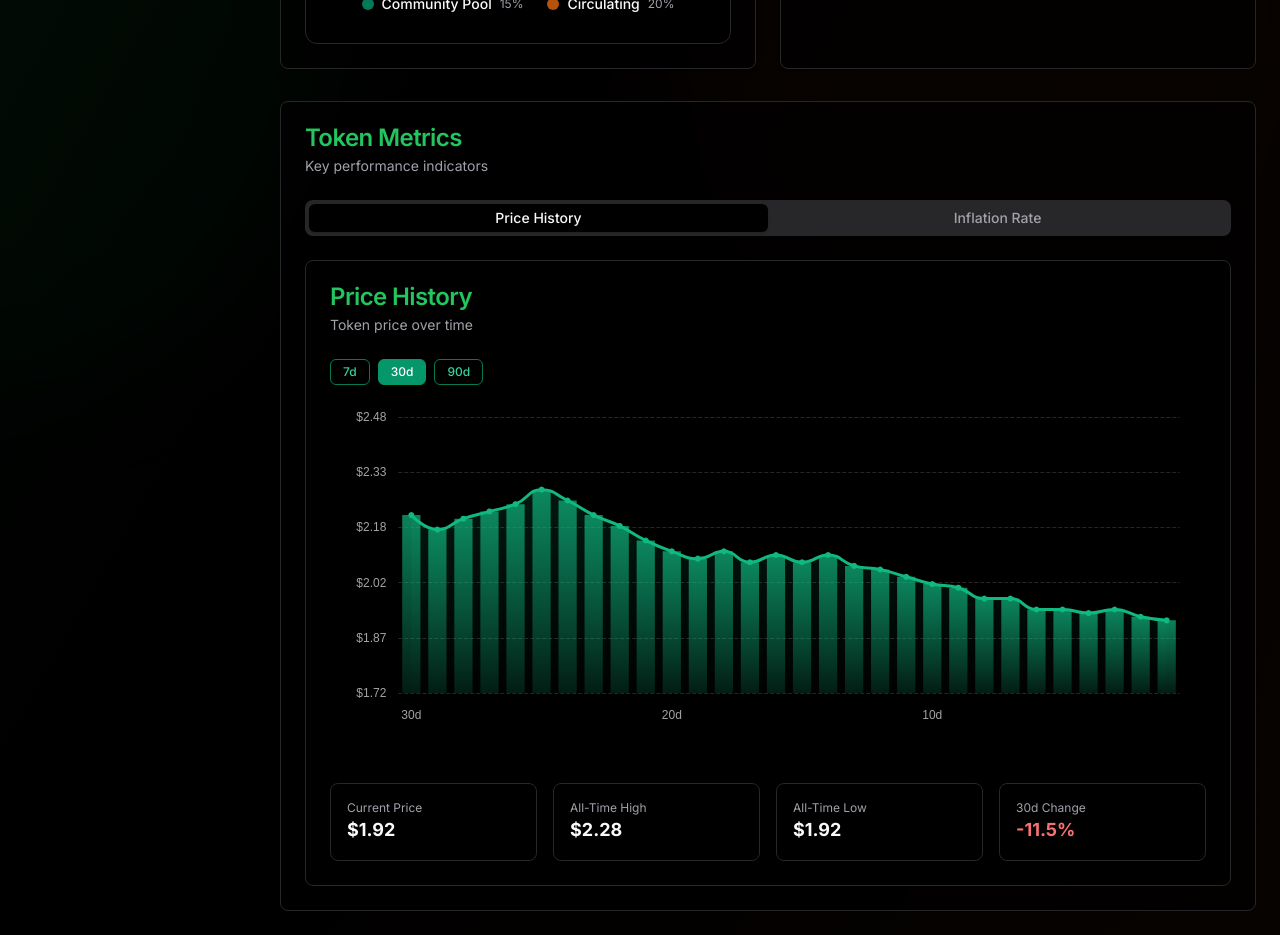
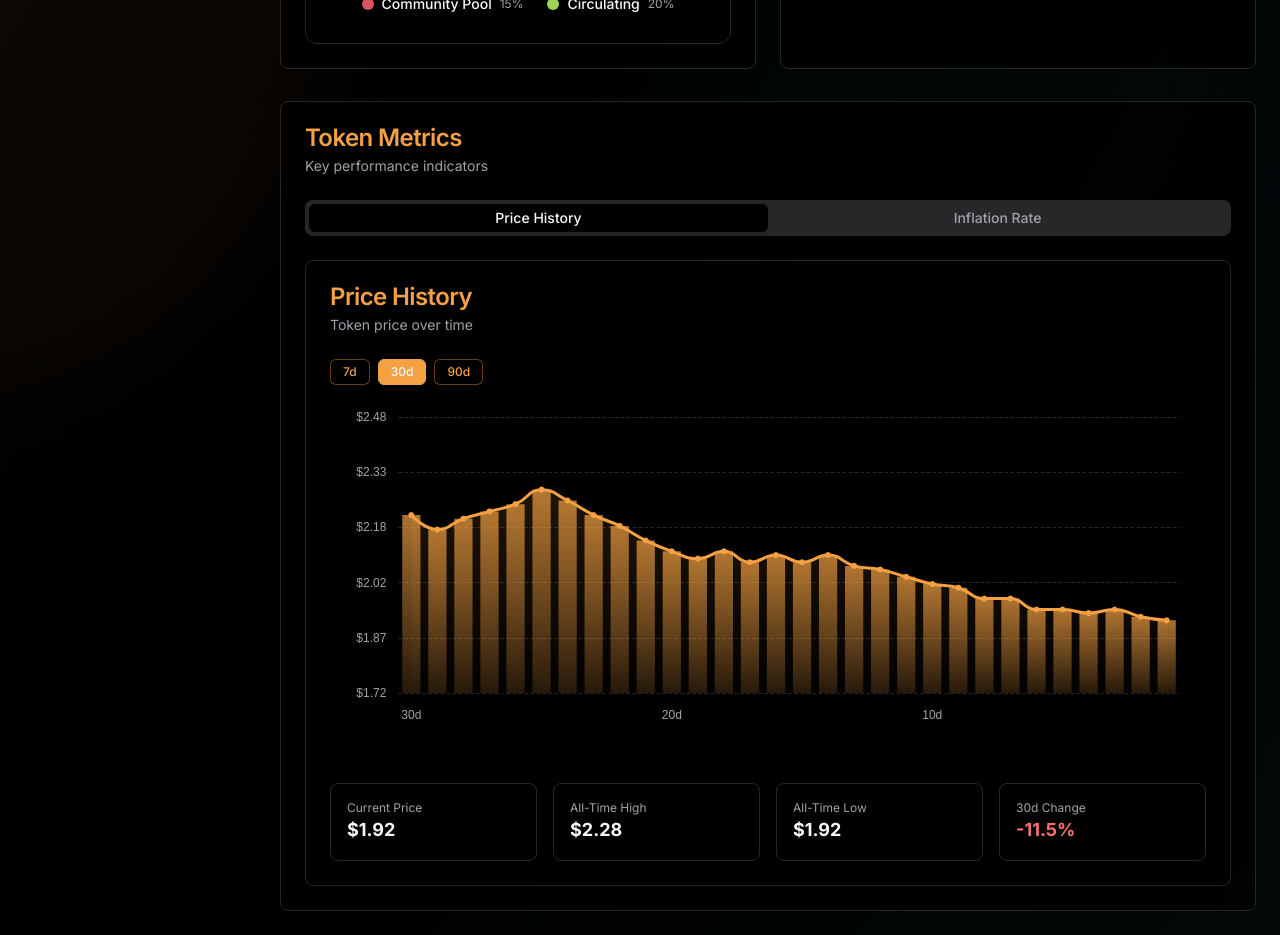
Before and after one commit to penumbra-zone/tokenomics, a Next.js app: page / in a window 1280 px wide. Shown: the part 1320-2255 px from the top of the page. Built offline with nearby package versions, Linux system fonts and the light colour scheme.

Commit message:
feat: update colors to match penumbra look

```diff
--- a/src/app/globals.css
+++ b/src/app/globals.css
@@ -10,10 +10,10 @@
     --card-foreground: 240 10% 3.9%;
     --popover: 0 0% 100%;
     --popover-foreground: 240 10% 3.9%;
-    --primary: 142.1 76.2% 36.3%;
+    --primary: 32 89% 61%;
     --primary-foreground: 355.7 100% 97.3%;
-    --secondary: 240 4.8% 95.9%;
-    --secondary-foreground: 240 5.9% 10%;
+    --secondary: 192 54% 36%;
+    --secondary-foreground: 210 40% 98%;
     --muted: 240 4.8% 95.9%;
     --muted-foreground: 240 3.8% 46.1%;
     --accent: 240 4.8% 95.9%;
@@ -22,7 +22,7 @@
     --destructive-foreground: 0 0% 98%;
     --border: 240 5.9% 90%;
     --input: 240 5.9% 90%;
-    --ring: 142.1 76.2% 36.3%;
+    --ring: 32 89% 61%;
     --radius: 0.5rem;
   }
 
@@ -33,10 +33,10 @@
     --card-foreground: 0 0% 98%;
     --popover: 240 10% 3.9%;
     --popover-foreground: 0 0% 98%;
-    --primary: 142.1 70.6% 45.3%;
-    --primary-foreground: 144.9 80.4% 10%;
-    --secondary: 240 3.7% 15.9%;
-    --secondary-foreground: 0 0% 98%;
+    --primary: 32 89% 61%;
+    --primary-foreground: 210 40% 98%;
+    --secondary: 192 54% 36%;
+    --secondary-foreground: 210 40% 98%;
     --muted: 240 3.7% 15.9%;
     --muted-foreground: 240 5% 64.9%;
     --accent: 240 3.7% 15.9%;
@@ -45,7 +45,7 @@
     --destructive-foreground: 0 0% 98%;
     --border: 240 3.7% 15.9%;
     --input: 240 3.7% 15.9%;
-    --ring: 142.4 71.8% 29.2%;
+    --ring: 32 89% 61%;
   }
 }
 
--- a/src/modules/tokenomics/components/BarLineChart.tsx
+++ b/src/modules/tokenomics/components/BarLineChart.tsx
@@ -2,7 +2,8 @@
 
 import type { EChartsOption } from "echarts";
 import ReactECharts from "echarts-for-react";
-import { useState } from "react";
+import { useState, useEffect } from "react";
+import { useTheme } from "next-themes";
 
 export interface BarLineChartData {
   x: string;
@@ -31,14 +32,72 @@ export default function BarLineChart({
   tooltipFormatter,
   areaLabel = "Value",
   yPadding = 0.2,
-  barGradientColors = ["rgba(16,185,129,0.15)", "rgba(16,185,129,0.7)"],
-  lineColor = "#10b981",
-  areaGradientColors = ["rgba(16,185,129,0.18)", "rgba(16,185,129,0.01)"],
+  barGradientColors,
+  lineColor,
+  areaGradientColors,
   minYZero = true,
   dayOptions = [7, 30, 90],
   defaultDays = 30,
 }: BarLineChartProps) {
   const [days, setDays] = useState(defaultDays);
+  const { resolvedTheme } = useTheme();
+  const [themeColors, setThemeColors] = useState({
+    primaryColor: "#f49c43", // Default primary color
+    barGradient: ["rgba(244,156,67,0.15)", "rgba(244,156,67,0.7)"],
+    areaGradient: ["rgba(244,156,67,0.18)", "rgba(244,156,67,0.01)"],
+  });
+
+  // Get CSS variable for primary color
+  useEffect(() => {
+    const getPrimaryColor = () => {
+      const rootStyles = getComputedStyle(document.documentElement);
+      const primaryHsl = rootStyles.getPropertyValue("--primary").trim();
+
+      // Convert HSL values to hex
+      const [h, s, l] = primaryHsl.split(" ").map((val) => parseFloat(val));
+      const primaryColor = hslToHex(h, s, l);
+
+      return {
+        primaryColor,
+        barGradient: [
+          `rgba(${hexToRgb(primaryColor)},0.15)`,
+          `rgba(${hexToRgb(primaryColor)},0.7)`,
+        ],
+        areaGradient: [
+          `rgba(${hexToRgb(primaryColor)},0.18)`,
+          `rgba(${hexToRgb(primaryColor)},0.01)`,
+        ],
+      };
+    };
+
+    setThemeColors(getPrimaryColor());
+  }, [resolvedTheme]);
+
+  // HSL to Hex conversion helper
+  function hslToHex(h: number, s: number, l: number) {
+    s /= 100;
+    l /= 100;
+    const a = s * Math.min(l, 1 - l);
+    const f = (n: number) => {
+      const k = (n + h / 30) % 12;
+      const color = l - a * Math.max(Math.min(k - 3, 9 - k, 1), -1);
+      return Math.round(255 * color)
+        .toString(16)
+        .padStart(2, "0");
+    };
+    return `#${f(0)}${f(8)}${f(4)}`;
+  }
+
+  // Hex to RGB helper for rgba
+  function hexToRgb(hex: string) {
+    const result = /^#?([a-f\d]{2})([a-f\d]{2})([a-f\d]{2})$/i.exec(hex);
+    return result
+      ? `${parseInt(result[1], 16)}, ${parseInt(result[2], 16)}, ${parseInt(
+          result[3],
+          16
+        )}`
+      : "244, 156, 67"; // Fallback to amber
+  }
 
   // Only show the last N days
   const filteredData = data.slice(-days);
@@ -55,24 +114,25 @@ export default function BarLineChart({
 
   // X-axis label logic
   const xAxisLabels = [
-    filteredData[0].x, // leftmost
-    filteredData[Math.floor(filteredData.length / 3)].x,
-    filteredData[Math.floor((2 * filteredData.length) / 3)].x,
-    filteredData[filteredData.length - 1].x, // rightmost
-  ];
+    filteredData[0]?.x, // leftmost
+    filteredData[Math.floor(filteredData.length / 3)]?.x,
+    filteredData[Math.floor((2 * filteredData.length) / 3)]?.x,
+    filteredData[filteredData.length - 1]?.x, // rightmost
+  ].filter(Boolean);
+
   const xAxisLabelNames = [
     `${days}d`,
     `${Math.round((2 * days) / 3)}d`,
     `${Math.round(days / 3)}d`,
     "Now",
-  ];
+  ].slice(0, xAxisLabels.length);
 
   const option: EChartsOption = {
     backgroundColor: "transparent",
     tooltip: {
       trigger: "axis",
       backgroundColor: "#18181b",
-      borderColor: lineColor,
+      borderColor: lineColor || themeColors.primaryColor,
       borderWidth: 1,
       textStyle: { color: "#fff" },
       formatter: tooltipFormatter
@@ -145,14 +205,20 @@ export default function BarLineChart({
             x2: 0,
             y2: 0,
             colorStops: [
-              { offset: 0, color: barGradientColors[0] },
-              { offset: 1, color: barGradientColors[1] },
+              {
+                offset: 0,
+                color: barGradientColors?.[0] || themeColors.barGradient[0],
+              },
+              {
+                offset: 1,
+                color: barGradientColors?.[1] || themeColors.barGradient[1],
+              },
             ],
           },
         },
         emphasis: {
           itemStyle: {
-            color: lineColor,
+            color: lineColor || themeColors.primaryColor,
           },
         },
         z: 1,
@@ -166,10 +232,10 @@ export default function BarLineChart({
         symbolSize: 6,
         lineStyle: {
           width: 3,
-          color: lineColor,
+          color: lineColor || themeColors.primaryColor,
         },
         itemStyle: {
-          color: lineColor,
+          color: lineColor || themeColors.primaryColor,
           borderColor: "#fff",
           borderWidth: 0,
         },
@@ -181,8 +247,14 @@ export default function BarLineChart({
             x2: 0,
             y2: 1,
             colorStops: [
-              { offset: 0, color: areaGradientColors[0] },
-              { offset: 1, color: areaGradientColors[1] },
+              {
+                offset: 0,
+                color: areaGradientColors?.[0] || themeColors.areaGradient[0],
+              },
+              {
+                offset: 1,
+                color: areaGradientColors?.[1] || themeColors.areaGradient[1],
+              },
             ],
           },
         },
@@ -202,8 +274,8 @@ export default function BarLineChart({
             key={opt}
             className={`px-3 py-1 rounded-md text-xs font-medium border transition-colors ${
               days === opt
-                ? "bg-emerald-600 text-white border-emerald-600"
-                : "bg-background/60 text-emerald-400 border-emerald-700 hover:bg-emerald-900/10"
+                ? "bg-primary text-primary-foreground border-primary"
+                : "bg-background/60 text-primary border-primary/40 hover:bg-primary/10"
             }`}
             onClick={() => setDays(opt)}
           >
--- a/src/modules/tokenomics/components/BurnMetricsChart.tsx
+++ b/src/modules/tokenomics/components/BurnMetricsChart.tsx
@@ -1,4 +1,4 @@
-import React, { useEffect, useRef } from "react";
+import React, { useEffect, useRef, useState } from "react";
 import * as echarts from "echarts";
 import { useTheme } from "next-themes";
 import { BurnMetrics } from "@/store/api/tokenomicsApi";
@@ -9,15 +9,60 @@ interface BurnMetricsChartProps {
 
 export default function BurnMetricsChart({ data }: BurnMetricsChartProps) {
   const chartRef = useRef<HTMLDivElement>(null);
-  const { theme } = useTheme();
+  const { resolvedTheme } = useTheme();
+  const [primaryColor, setPrimaryColor] = useState("#f49c43");
+
+  // Get CSS variable for primary color
+  useEffect(() => {
+    const rootStyles = getComputedStyle(document.documentElement);
+    const primaryHsl = rootStyles.getPropertyValue("--primary").trim();
+
+    // Convert HSL values to hex
+    const [h, s, l] = primaryHsl.split(" ").map((val) => parseFloat(val));
+    setPrimaryColor(hslToHex(h, s, l));
+  }, [resolvedTheme]);
+
+  // HSL to Hex conversion helper
+  function hslToHex(h: number, s: number, l: number) {
+    s /= 100;
+    l /= 100;
+    const a = s * Math.min(l, 1 - l);
+    const f = (n: number) => {
+      const k = (n + h / 30) % 12;
+      const color = l - a * Math.max(Math.min(k - 3, 9 - k, 1), -1);
+      return Math.round(255 * color)
+        .toString(16)
+        .padStart(2, "0");
+    };
+    return `#${f(0)}${f(8)}${f(4)}`;
+  }
+
+  // Hex to RGB helper for rgba
+  function hexToRgb(hex: string) {
+    const result = /^#?([a-f\d]{2})([a-f\d]{2})([a-f\d]{2})$/i.exec(hex);
+    return result
+      ? `${parseInt(result[1], 16)}, ${parseInt(result[2], 16)}, ${parseInt(
+          result[3],
+          16
+        )}`
+      : "244, 156, 67"; // Fallback to amber
+  }
 
   useEffect(() => {
     if (!chartRef.current) return;
     const chart = echarts.init(chartRef.current, undefined, {
       renderer: "svg",
     });
-    const isDark = theme === "dark";
+    const isDark = resolvedTheme === "dark";
     const textColor = isDark ? "#fff" : "#222";
+
+    // Adjust the lighter shade for the gradient
+    function getLighterShade(hex: string) {
+      const rgb = hexToRgb(hex).split(", ").map(Number);
+      const lighter = rgb.map((val) => Math.min(255, val + 40));
+      return `rgb(${lighter.join(", ")})`;
+    }
+
     const barGradient = {
       type: "linear",
       x: 0,
@@ -27,11 +72,11 @@ export default function BurnMetricsChart({ data }: BurnMetricsChartProps) {
       colorStops: [
         {
           offset: 0,
-          color: isDark ? "#34d399" : "#059669", // Emerald
+          color: primaryColor, // Primary color
         },
         {
           offset: 1,
-          color: isDark ? "#0f766e" : "#5eead4", // Teal
+          color: getLighterShade(primaryColor), // Lighter shade of primary
         },
       ],
     };
@@ -53,7 +98,7 @@ export default function BurnMetricsChart({ data }: BurnMetricsChartProps) {
         trigger: "axis",
         axisPointer: { type: "shadow" },
         backgroundColor: isDark ? "#222" : "#fff",
-        borderColor: isDark ? "#34d399" : "#059669",
+        borderColor: primaryColor,
         textStyle: { color: textColor },
       },
       grid: {
@@ -96,7 +141,9 @@ export default function BurnMetricsChart({ data }: BurnMetricsChartProps) {
             color: barGradient,
             borderRadius: 0,
             shadowBlur: 8,
-            shadowColor: isDark ? "#34d39933" : "#05966922",
+            shadowColor: `rgba(${hexToRgb(primaryColor)}, ${
+              isDark ? 0.33 : 0.22
+            })`,
           },
           emphasis: {
             itemStyle: {
@@ -114,7 +161,7 @@ export default function BurnMetricsChart({ data }: BurnMetricsChartProps) {
       chart.dispose();
       window.removeEventListener("resize", handleResize);
     };
-  }, [data, theme]);
+  }, [data, resolvedTheme, primaryColor]);
 
   return (
     <div
--- a/src/modules/tokenomics/components/SupplyAllocationChart.tsx
+++ b/src/modules/tokenomics/components/SupplyAllocationChart.tsx
@@ -1,6 +1,6 @@
 "use client";
 
-import React, { useEffect, useRef } from "react";
+import React, { useEffect, useRef, useState } from "react";
 import * as echarts from "echarts";
 import { useTheme } from "next-themes";
 
@@ -14,7 +14,40 @@ export default function SupplyAllocationChart({
   issuedSinceLaunch,
 }: SupplyAllocationChartProps) {
   const chartRef = useRef<HTMLDivElement>(null);
-  const { theme } = useTheme();
+  const { resolvedTheme } = useTheme();
+  const [primaryColor, setPrimaryColor] = useState("#f49c43");
+  const [secondaryColor, setSecondaryColor] = useState("#2a7a8c");
+
+  // Get CSS variable for primary color
+  useEffect(() => {
+    const rootStyles = getComputedStyle(document.documentElement);
+    const primaryHsl = rootStyles.getPropertyValue("--primary").trim();
+    const secondaryHsl = rootStyles.getPropertyValue("--secondary").trim();
+
+    // Convert HSL values to hex
+    const [h, s, l] = primaryHsl.split(" ").map((val) => parseFloat(val));
+    setPrimaryColor(hslToHex(h, s, l));
+
+    const [hSec, sSec, lSec] = secondaryHsl
+      .split(" ")
+      .map((val) => parseFloat(val));
+    setSecondaryColor(hslToHex(hSec, sSec, lSec));
+  }, [resolvedTheme]);
+
+  // HSL to Hex conversion helper
+  function hslToHex(h: number, s: number, l: number) {
+    s /= 100;
+    l /= 100;
+    const a = s * Math.min(l, 1 - l);
+    const f = (n: number) => {
+      const k = (n + h / 30) % 12;
+      const color = l - a * Math.max(Math.min(k - 3, 9 - k, 1), -1);
+      return Math.round(255 * color)
+        .toString(16)
+        .padStart(2, "0");
+    };
+    return `#${f(0)}${f(8)}${f(4)}`;
+  }
 
   useEffect(() => {
     if (!chartRef.current) return;
@@ -22,13 +55,13 @@ export default function SupplyAllocationChart({
       renderer: "svg",
     });
 
-    const isDark = theme === "dark";
+    const isDark = resolvedTheme === "dark";
     const backgroundColor = "transparent";
     const textColor = isDark ? "#fff" : "#222";
-    const legendTextColor = isDark ? "#a7ffeb" : "#00796b";
+    const legendTextColor = isDark ? primaryColor : primaryColor;
     const colors = [
-      isDark ? "#34d399" : "#059669", // Emerald
-      isDark ? "#fbbf24" : "#f59e42", // Amber
+      primaryColor, // Primary color
+      secondaryColor, // Secondary color - Teal
     ];
 
     const total = genesisAllocation + issuedSinceLaunch;
@@ -51,7 +84,7 @@ export default function SupplyAllocationChart({
         trigger: "item",
         formatter: "{b}: {c} ({d}%)",
         backgroundColor: isDark ? "#222" : "#fff",
-        borderColor: isDark ? "#34d399" : "#059669",
+        borderColor: primaryColor,
         textStyle: { color: textColor },
       },
       legend: {
@@ -79,8 +112,8 @@ export default function SupplyAllocationChart({
             borderWidth: 2,
             shadowBlur: 10,
             shadowColor: isDark
-              ? "rgba(52,211,153,0.15)"
-              : "rgba(5,150,105,0.10)",
+              ? `rgba(${hexToRgb(primaryColor)},0.15)`
+              : `rgba(${hexToRgb(primaryColor)},0.10)`,
           },
           label: {
             show: true,
@@ -127,7 +160,24 @@ export default function SupplyAllocationChart({
       chart.dispose();
       window.removeEventListener("resize", handleResize);
     };
-  }, [genesisAllocation, issuedSinceLaunch, theme]);
+  }, [
+    genesisAllocation,
+    issuedSinceLaunch,
+    resolvedTheme,
+    primaryColor,
+    secondaryColor,
+  ]);
+
+  // Hex to RGB helper for rgba
+  function hexToRgb(hex: string) {
+    const result = /^#?([a-f\d]{2})([a-f\d]{2})([a-f\d]{2})$/i.exec(hex);
+    return result
+      ? `${parseInt(result[1], 16)}, ${parseInt(result[2], 16)}, ${parseInt(
+          result[3],
+          16
+        )}`
+      : "244, 156, 67"; // Fallback to primary color
+  }
 
   return (
     <div
--- a/src/modules/tokenomics/components/TokenDistributionChart.tsx
+++ b/src/modules/tokenomics/components/TokenDistributionChart.tsx
@@ -1,6 +1,6 @@
 "use client";
 
-import React, { useEffect, useRef } from "react";
+import React, { useEffect, useRef, useState } from "react";
 import * as echarts from "echarts";
 import { useTheme } from "next-themes";
 import { TokenDistribution } from "@/store/api/tokenomicsApi";
@@ -13,21 +13,83 @@ export default function TokenDistributionChart({
   data,
 }: TokenDistributionChartProps) {
   const chartRef = useRef<HTMLDivElement>(null);
-  const { theme } = useTheme();
+  const { resolvedTheme } = useTheme();
+  const [primaryColor, setPrimaryColor] = useState("#f49c43");
+  const [secondaryColor, setSecondaryColor] = useState("#2a7a8c");
+
+  // Get CSS variable for primary color
+  useEffect(() => {
+    const rootStyles = getComputedStyle(document.documentElement);
+    const primaryHsl = rootStyles.getPropertyValue("--primary").trim();
+    const secondaryHsl = rootStyles.getPropertyValue("--secondary").trim();
+
+    // Convert HSL values to hex
+    const [h, s, l] = primaryHsl.split(" ").map((val) => parseFloat(val));
+    setPrimaryColor(hslToHex(h, s, l));
+
+    const [hSec, sSec, lSec] = secondaryHsl
+      .split(" ")
+      .map((val) => parseFloat(val));
+    setSecondaryColor(hslToHex(hSec, sSec, lSec));
+  }, [resolvedTheme]);
+
+  // HSL to Hex conversion helper
+  function hslToHex(h: number, s: number, l: number) {
+    s /= 100;
+    l /= 100;
+    const a = s * Math.min(l, 1 - l);
+    const f = (n: number) => {
+      const k = (n + h / 30) % 12;
+      const color = l - a * Math.max(Math.min(k - 3, 9 - k, 1), -1);
+      return Math.round(255 * color)
+        .toString(16)
+        .padStart(2, "0");
+    };
+    return `#${f(0)}${f(8)}${f(4)}`;
+  }
+
+  // Get a color palette with highly contrasting colors for better visibility
+  function getDistinctColors(isDark: boolean) {
+    // Define a set of high-contrast colors that work well together
+    return isDark
+      ? [
+          "#f49c43", // Primary orange
+          "#3EBBCA", // Bright teal - much brighter for dark mode
+          "#DB5461", // Raspberry
+          "#9FD356", // Lime
+          "#7C77B9", // Purple
+          "#FFBC42", // Yellow
+        ]
+      : [
+          "#f49c43", // Primary orange
+          "#2a7a8c", // Secondary teal
+          "#C23F5E", // Crimson
+          "#66A33D", // Green
+          "#6B60E0", // Indigo
+          "#ED9A2A", // Golden
+        ];
+  }
+
+  // Hex to RGB helper
+  function hexToRgb(hex: string) {
+    const result = /^#?([a-f\d]{2})([a-f\d]{2})([a-f\d]{2})$/i.exec(hex);
+    return result
+      ? `${parseInt(result[1], 16)}, ${parseInt(result[2], 16)}, ${parseInt(
+          result[3],
+          16
+        )}`
+      : "244, 156, 67"; // Fallback to primary
+  }
 
   useEffect(() => {
     if (!chartRef.current) return;
     const chart = echarts.init(chartRef.current, undefined, {
       renderer: "svg",
     });
-    const isDark = theme === "dark";
+    const isDark = resolvedTheme === "dark";
     const textColor = isDark ? "#fff" : "#222";
-    const colors = [
-      "#10b981", // Community - emerald
-      "#f59e42", // Team & Advisors - amber
-      "#059669", // Foundation - green
-      "#ea580c", // Ecosystem - orange
-    ];
+    const colors = getDistinctColors(isDark);
+
     const total = data.reduce((sum, item) => sum + item.amount, 0);
     chart.setOption({
       backgroundColor: "transparent",
@@ -39,7 +101,7 @@ export default function TokenDistributionChart({
             params.percent
           }%)`,
         backgroundColor: isDark ? "#222" : "#fff",
-        borderColor: isDark ? "#10b981" : "#059669",
+        borderColor: primaryColor,
         textStyle: { color: textColor },
       },
       legend: {
@@ -103,15 +165,14 @@ export default function TokenDistributionChart({
       chart.dispose();
       window.removeEventListener("resize", handleResize);
     };
-  }, [data, theme]);
+  }, [data, resolvedTheme, primaryColor, secondaryColor]);
 
-  // Custom legend below the chart
-  const legendColors = [
-    "bg-emerald-500",
-    "bg-amber-500",
-    "bg-emerald-700",
-    "bg-amber-700",
-  ];
+  // Custom colors for the legend - using inline style for exact color matching
+  const getLegendStyle = (index: number) => {
+    const isDark = resolvedTheme === "dark";
+    const colors = getDistinctColors(isDark);
+    return { backgroundColor: colors[index % colors.length] };
+  };
 
   const total = data.reduce((sum, item) => sum + item.amount, 0);
 
@@ -124,11 +185,7 @@ export default function TokenDistributionChart({
       <div className="flex flex-wrap justify-center gap-6 mt-4">
         {data.map((item, i) => (
           <div key={item.category} className="flex items-center gap-2">
-            <span
-              className={`w-3 h-3 rounded-full ${
-                legendColors[i % legendColors.length]
-              }`}
-            />
+            <span className="w-3 h-3 rounded-full" style={getLegendStyle(i)} />
             <span className="text-sm font-medium text-foreground">
               {item.category}
             </span>
--- a/src/modules/tokenomics/views/Dashboard.tsx
+++ b/src/modules/tokenomics/views/Dashboard.tsx
@@ -178,9 +178,9 @@ export default function Dashboard() {
       {/* Background effect */}
       <div className="absolute inset-0 z-0 opacity-30">
         <div className="absolute inset-0 bg-[url('/grid-pattern.svg')] bg-repeat opacity-10"></div>
-        <div className="absolute top-0 left-0 w-full h-full bg-gradient-to-br from-primary/20 via-transparent to-amber-900/20"></div>
+        <div className="absolute top-0 left-0 w-full h-full bg-gradient-to-br from-primary/20 via-transparent to-secondary/20"></div>
         <div className="absolute top-1/4 -left-1/4 w-1/2 h-1/2 rounded-full bg-primary/10 blur-3xl"></div>
-        <div className="absolute bottom-1/4 right-0 w-1/2 h-1/2 rounded-full bg-amber-700/10 blur-3xl"></div>
+        <div className="absolute bottom-1/4 right-0 w-1/2 h-1/2 rounded-full bg-secondary/10 blur-3xl"></div>
       </div>
 
       {/* Mobile sidebar toggle */}
```
